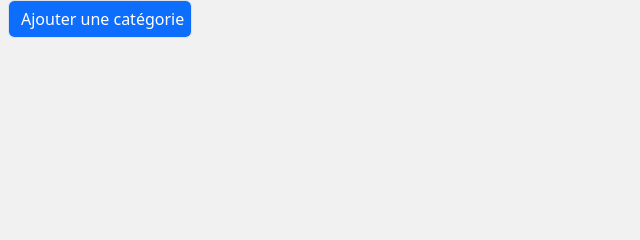
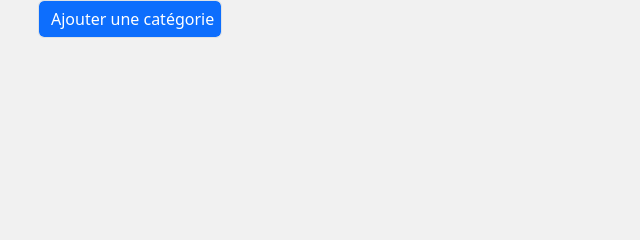
Before and after one commit to yah422/CINEMA, a PHP site: template view/categorie/listCategories.php in a window 1280 px wide. Shown: the part 438-678 px from the top of the page, without its empty margins (0-640 px from the left). Run offline with PHP 8.4, Linux system fonts and the light colour scheme; the template is opened without the code that fills it, so the values that code supplies are empty.

Commit message:
add style to differnents views

```diff
--- a/public/css/ajoutFilm.css
+++ b/public/css/ajoutFilm.css
@@ -11,3 +11,6 @@
 #form1 label {
     font-family: auto;
 }
+p {
+    text-align: justify;
+}
--- a/view/acteur/listActeurs.php
+++ b/view/acteur/listActeurs.php
@@ -29,7 +29,7 @@ $acteurs = $requete -> fetchAll();
 </table>
 
 <p class="px-2" style="width: 200px">
-    <a href="index.php?action=ajoutActeur"><input id="i" class="form-control bg-primary text-white text-center" type="submit" name="submitActeur" value="Ajouter un acteur"> </a>
+    <a href="index.php?action=ajoutActeur"><input id="i" style="margin-left: 30px;" class="form-control bg-primary text-white text-center" type="submit" name="submitActeur" value="Ajouter un acteur"> </a>
 </p>
 
 <?php
--- a/view/categorie/listCategories.php
+++ b/view/categorie/listCategories.php
@@ -31,7 +31,7 @@
 
 <p class="px-2" style="width: 200px">
     <a href="index.php?action=ajoutCategorie">
-        <input id="i" class="form-control bg-primary text-white text-center" type="submit" name="submit" value="Ajouter une catégorie">
+        <input id="i" style="margin-left: 30px;" class="form-control bg-primary text-white text-center" type="submit" name="submit" value="Ajouter une catégorie">
     </a>
 </p>
 <?php
--- a/view/realisateur/listRealisateurs.php
+++ b/view/realisateur/listRealisateurs.php
@@ -29,7 +29,7 @@ $realisateurs = $requete->fetchAll();
 </table>
 
 <p class="px-2" style="width: 200px">
-    <a href="index.php?action=ajoutRealisateur"><input id="i" class="form-control bg-primary text-white text-center" type="submit" name="submitRealisateur" value="Ajouter un réalisateur"> </a>
+    <a href="index.php?action=ajoutRealisateur"><input id="i" style="margin-left: 30px;" class="form-control bg-primary text-white text-center" type="submit" name="submitRealisateur" value="Ajouter un réalisateur"> </a>
 </p>
 
 <?php
--- a/view/role/listRoles.php
+++ b/view/role/listRoles.php
@@ -28,7 +28,7 @@
 </table>
 
 <p class="px-2" style="width: 200px">
-    <a href="index.php?action=ajoutRole"><input id="i" class="form-control bg-primary text-white text-center" type="submit" name="submit" value="Ajouter un rôle">
+    <a href="index.php?action=ajoutRole"><input id="i" style="margin-left: 30px;" class="form-control bg-primary text-white text-center" type="submit" name="submit" value="Ajouter un rôle">
 </p>
 
 
--- a/view/template.php
+++ b/view/template.php
@@ -6,6 +6,7 @@
     <link href="https://cdn.jsdelivr.net/npm/bootstrap@5.3.3/dist/css/bootstrap.min.css" rel="stylesheet" integrity="sha384-QWTKZyjpPEjISv5WaRU9OFeRpok6YctnYmDr5pNlyT2bRjXh0JMhjY6hW+ALEwIH" crossorigin="anonymous">
     <link rel="stylesheet" href="public/css/style.css">
     <link rel="stylesheet" href="public/css/detailFilm.css">
+    <link rel="stylesheet" href="ajoutFilm.css">
     <link rel="preconnect" href="https://fonts.googleapis.com">
     <link rel="preconnect" href="https://fonts.gstatic.com" crossorigin>
     <link href="https://fonts.googleapis.com/css2?family=Roboto:ital,wght@0,100;0,300;0,400;0,500;0,700;0,900;1,100;1,300;1,400;1,500;1,700;1,900&display=swap" rel="stylesheet">
```
